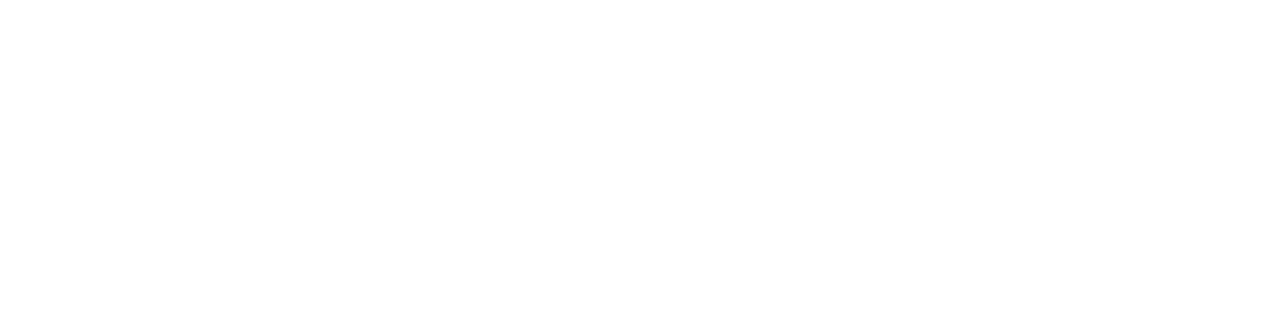
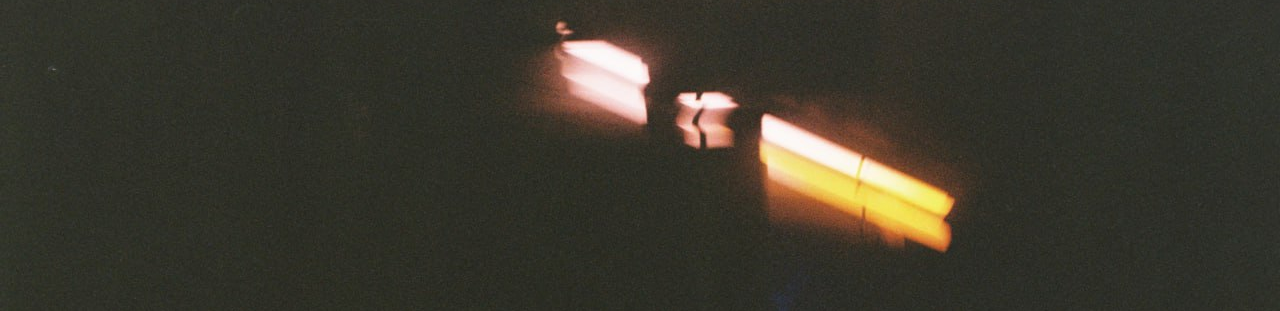
Before and after one commit to jonasr030/publicamusement, a plain HTML site: page index.html in a window 1280 px wide. Shown: the top 311 px of the page. Drawn offline with Linux system fonts and the light colour scheme.

Commit message:
Update index.html

```diff
--- a/index.html
+++ b/index.html
@@ -12,7 +12,7 @@
 justify-content:center;
 align-items:center;
 font-family: Arial, sans-serif;
-background-image: url('__5771373776317648078.jpg');
+background-image: url('5771373776317648078.jpg');
 background-size: cover;
 background-position: center;
 background-repeat: no-repeat;
```
